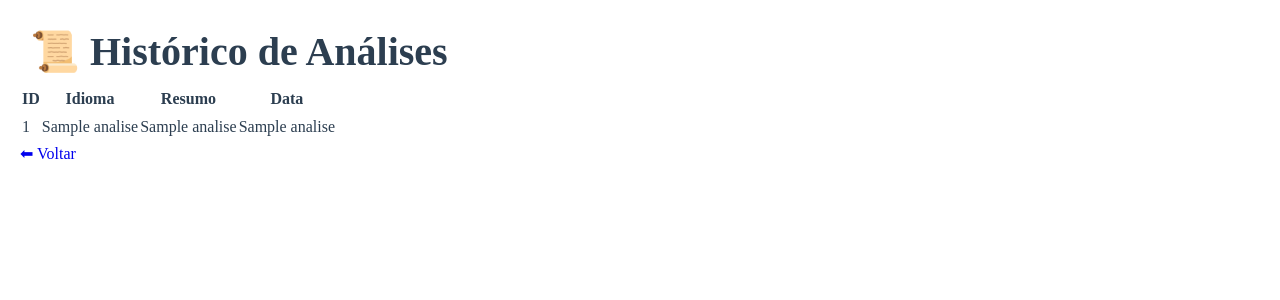
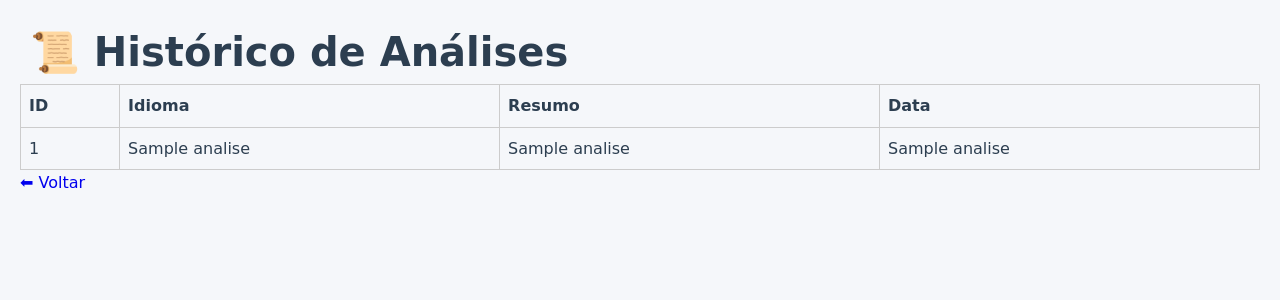
Before and after one commit to paulo807/termos-justos, a Flask app: template templates/historico.html in a window 1280 px wide. Shown: the top 300 px of the page. Run offline with Flask 3, Linux system fonts and the light colour scheme; the template is opened without the code that fills it: most values are stand-ins (such as "Sample title", 1, 10 or a date in 2020).

Commit message:
troquei a fonte family

```diff
--- a/static/style.css
+++ b/static/style.css
@@ -14,7 +14,7 @@
 }
 
 body {
-    "font-family: system-ui, sans-serif;"
+    font-family: cursive;
     background: var(--bg);
     color: var(--text);
     line-height: 1.6;
@@ -135,3 +135,15 @@ a {
 }
 
 h3{text-align: center}
+
+
+.tabela-historico {
+    border-collapse: collapse;
+    width: 100%;
+}
+
+.tabela-historico th, .tabela-historico td {
+    border: 1px solid #ccc;
+    padding: 8px;
+    text-align: left;
+}
```
